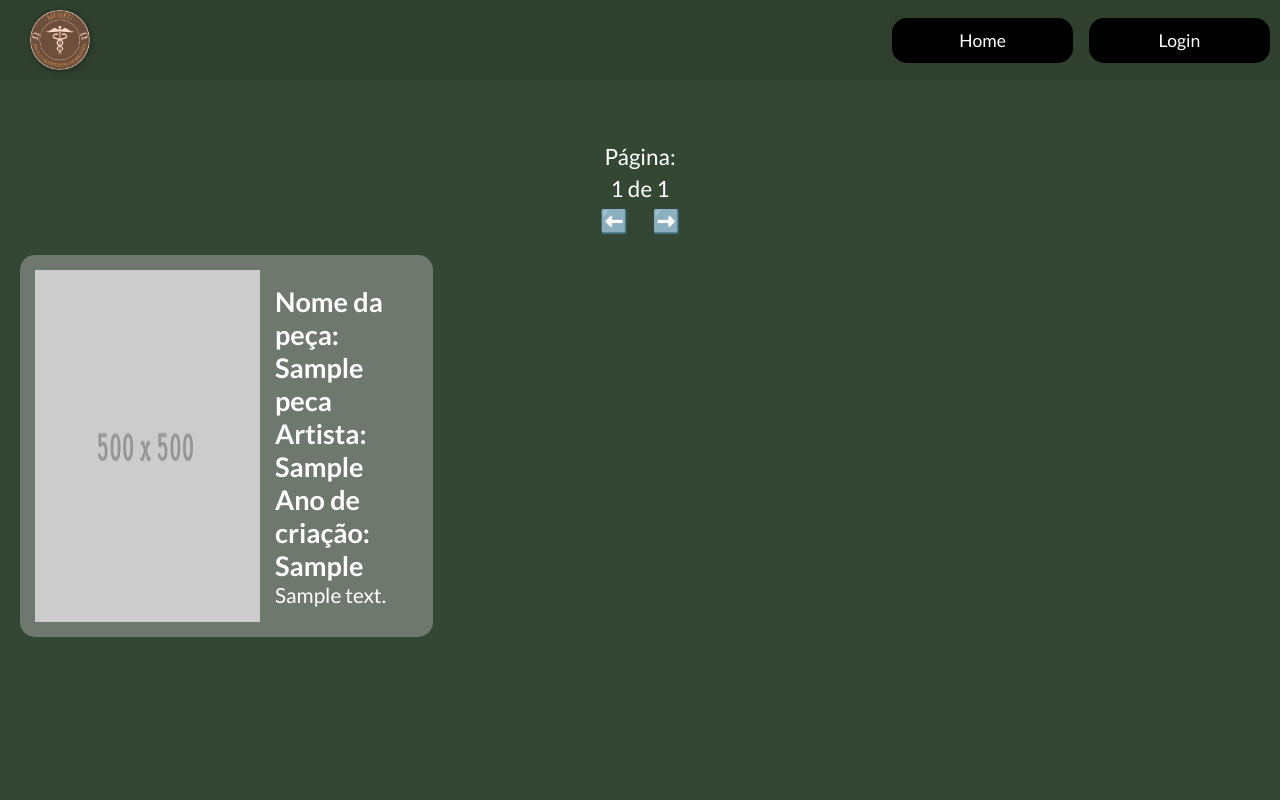
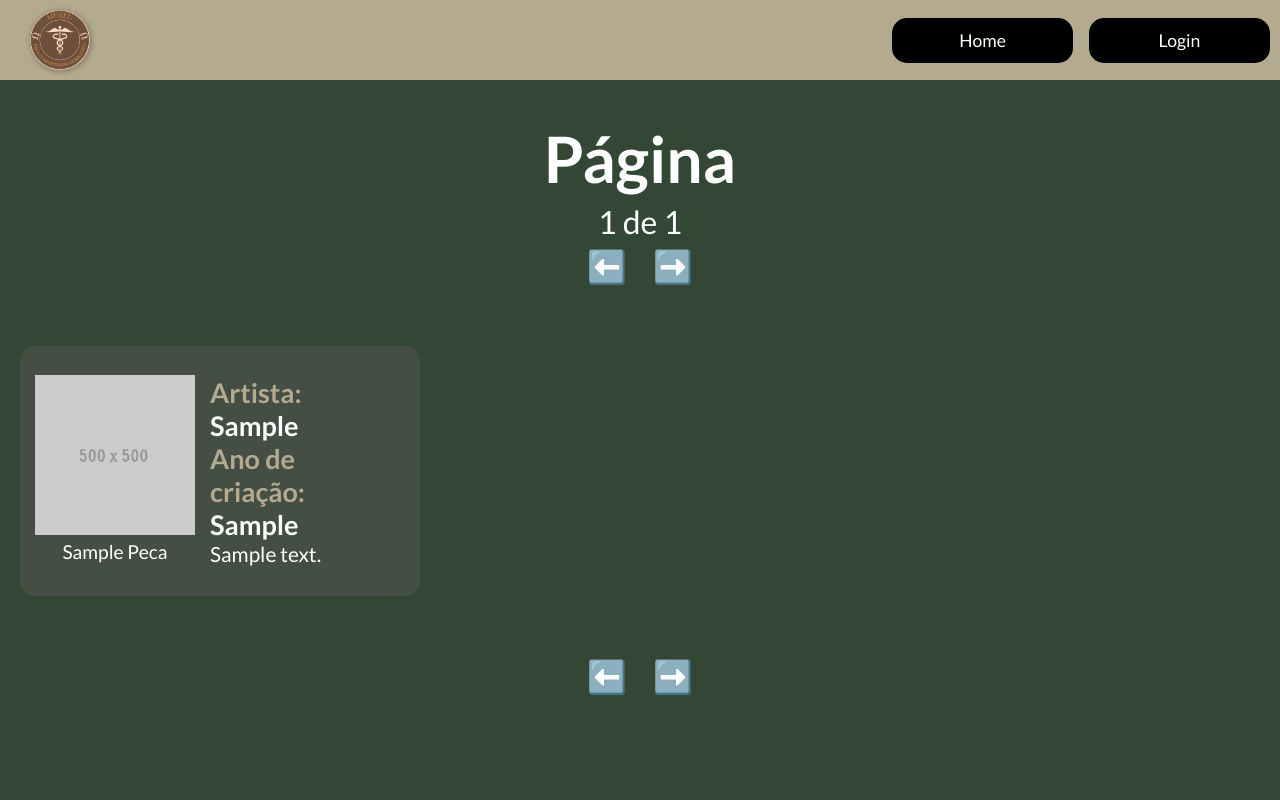
Before and after one commit to Rubrum-IFSP/website-museu-racatinga, a PHP site: page /view/pages/acervo.php in a window 1280 px wide. Run offline with PHP 8.4, Linux system fonts and the light colour scheme; tables that the repository leaves empty or names only in its code hold one stand-in row (values such as "Sample post"); some web fonts are replaced.

Commit message:
Add files via upload

```diff
--- a/model/php/Acervo.php
+++ b/model/php/Acervo.php
@@ -7,7 +7,7 @@
 
         public function __construct() {
             $this->conexao = $this->conectar();
-            $this->limitePecas = 10;
+            $this->limitePecas = 15;
 
             if ( isset($_GET["pagina"]) ) {
                 $this->pagina = $_GET["pagina"];
@@ -18,26 +18,25 @@
 
         public function getMaxPaginas() {
             $totalPecas = mysqli_query($this->conexao, "SELECT `id` FROM `Pecas`");
-            $arrayTotalPecas = mysqli_fetch_array( $totalPecas );
-
-            $this->totalPaginas = ceil( sizeof($arrayTotalPecas)/$this->limitePecas );
+            $this->totalPaginas = ceil( $totalPecas->num_rows/$this->limitePecas );
             return $this->totalPaginas;
         }
 
         public function listar() {
             $offsetAtual = $this->pagina*$this->limitePecas;
-            $limiteAtual = $offsetAtual + $this->limitePecas;
 
-            $listar = mysqli_query($this->conexao,"SELECT `descricao`, `ano`, `artista`, `nome` FROM `Pecas` LIMIT $offsetAtual, $limiteAtual ;");
+            $listar = mysqli_query($this->conexao,"SELECT `descricao`, `ano`, `artista`, `nome` FROM `Pecas` LIMIT $offsetAtual, $this->limitePecas ;");
 
             while($linha=mysqli_fetch_array($listar)){
                 echo "<div class='container-peca'>";
-                    echo "<img src='../images/imagem.png'>";
+                    echo "<figure>";
+                        echo "<img src='../images/imagem.png'>";
+                        echo "<figcaption>".$linha[3]."</figcaption>";
+                    echo "</figure>";
                     echo "<div class='informacoes-peca'>";
                         echo "<div class='informacoes-top'>";
-                            echo "<p>Nome da peça: ".$linha[3]."</p>";
-                            echo "<p>Artista: ".$linha[2]."</p>";
-                            echo "<p>Ano de criação: ".$linha[1]."</p>";
+                            echo "<p><spam class='peca-titulo'>Artista: </spam>".$linha[2]."</p>";
+                            echo "<p><spam class='peca-titulo'>Ano de criação: </spam>".$linha[1]."</p>";
                         echo "</div>";
                         echo "<div class='informacoes-bottom'>";
                             echo "<p>".$linha[0]."</p>";
--- /dev/null
+++ b/view/components/barraNavegacaoAcervo.php
@@ -0,0 +1,26 @@
+<div>
+    <a href="./acervo.php?pagina=<?php
+        if ( isset( $_GET["pagina"] ) ) {
+            if ( $_GET["pagina"] <= 0 ) {
+                echo $maxPaginas - 1;
+            } else {
+                echo $_GET["pagina"] - 1;
+            }
+        } else {
+            echo "0";
+        }
+    ?>">⬅️</a>
+
+    <a href="./acervo.php?pagina=<?php
+        if ( isset( $_GET["pagina"] ) ) {
+            if ( $_GET["pagina"] < $maxPaginas - 1 ) {
+                echo $_GET["pagina"] + 1;
+            } else  {
+                echo "0";
+            }
+        } else {
+            echo "0";
+        }
+    ?>">➡️</a>
+
+</div>
--- a/view/css/acervo.css
+++ b/view/css/acervo.css
@@ -4,19 +4,33 @@ body {
     height: 100vh;
     display: flex;
     flex-direction: column;
-    justify-content: center;
     align-items: center;
-    background-color: #344734;
+    background-color: var(--primary-color);
     color: white;
 }
 
+header {
+    position: relative;
+    background-color: var(--secondary-color);
+}
+
+.wrapper-peca {
+    width: 100%;
+    display: grid;
+    grid-template-columns: repeat(3, 1fr);
+    padding: 20px;
+    gap: 20px;
+}
+
 .navegacao-acervo {
+    margin: 10px 0;
+    padding: 30px;
     display: flex;
     flex-direction: column;
     justify-content: center;
     align-items: center;
     width: 100%;
-    font-size: 1.4em;
+    font-size: 2em;
     gap: 5px;
 }
 
@@ -27,13 +41,6 @@ body {
     margin: 0 10px;
 }
 
-.wrapper-peca {
-    width: 100%;
-    display: grid;
-    grid-template-columns: repeat(3, 1fr);
-    padding: 20px;
-}
-
 .container-peca,
 .informacoes-peca  {
     border-radius: 15px;
@@ -42,7 +49,32 @@ body {
 }
 
 .container-peca {
-    background: #b0b0b079;
+    background: #58585879;
+}
+
+.container-peca figure {
+    display: flex;
+    flex-direction: column;
+    justify-content: center;
+    align-items: center;
+    position: relative;
+    height: 100%;
+}
+
+.container-peca figcaption {
+    text-transform: capitalize;
+    padding: 5px;
+    font-size: 1.2em;
+}
+
+.container-peca img {
+    height: 100%;
+    max-height: 10em;
+    max-width: 10em;
+}
+
+.container-peca .peca-titulo {
+    color: var(--secondary-color);
 }
 
 .informacoes-peca {
--- a/view/css/layout.css
+++ b/view/css/layout.css
@@ -1,5 +1,10 @@
 @import url('https://fonts.googleapis.com/css2?family=Six+Caps&display=swap');
 @import url('https://fonts.googleapis.com/css2?family=Lato:wght@300;400;700&family=Six+Caps&display=swap');
+
+:root {
+    --primary-color: #344734;
+    --secondary-color: #B4AA90;
+}
 
 body {
     box-sizing: border-box;
@@ -72,4 +77,5 @@ footer {
     background-color: black;
     font-family: 'Six Caps', sans-serif;
     font-size: 3.5em;
+    bottom: 0;
 }
--- a/view/pages/acervo.php
+++ b/view/pages/acervo.php
@@ -5,7 +5,7 @@
     $acervo = new Acervo();
     $maxPaginas = $acervo->getMaxPaginas();
 
-    if ( isset($_GET["pagina"]) && ($_GET["pagina"] > $maxPaginas || $_GET["pagina"] < 0) ){
+    if ( isset($_GET["pagina"]) && ($_GET["pagina"] > $maxPaginas-1 || $_GET["pagina"] < 0) ){
         header("Location: ./acervo.php?pagina=0");
         $_GET["pagina"] = 0;
     } else if ( !isset($_GET["pagina"]) ) {
@@ -33,31 +33,9 @@
 
     <div class="navegacao-acervo">
         <?php
-            echo "Página: <div>", $_GET["pagina"] + 1, " de ", $maxPaginas, "</div>";
+            echo "<h1>Página</h1> <div><p>", $_GET["pagina"] + 1, " de ", $maxPaginas, "</p></div>";
+            include "../components/barraNavegacaoAcervo.php";
         ?>
-
-        <div>
-            <a href="./acervo.php?pagina=<?php
-                if ( isset( $_GET["pagina"] ) ) {
-                    if ( $_GET["pagina"] <= 0 ) {
-                        echo $maxPaginas - 1;
-                    } else {
-                        echo $_GET["pagina"] - 1;
-                    }
-                }
-            ?>">⬅️</a>
-
-            <a href="./acervo.php?pagina=<?php
-                if ( isset( $_GET["pagina"] ) ) {
-                    if ( $_GET["pagina"] <= $maxPaginas ) {
-                        echo $_GET["pagina"];
-                    } else  {
-                        echo $_GET["pagina"] + 1;
-                    }
-                }
-            ?>">➡️</a>
-
-        </div>
     </div>
 
     <div class="wrapper-peca">
@@ -65,5 +43,11 @@
             $acervo->listar();
         ?>
     </div>
+
+    <div class="navegacao-acervo">
+        <?php
+            include "../components/barraNavegacaoAcervo.php";
+        ?>
+    </div>
 </body>
 </html>
```
